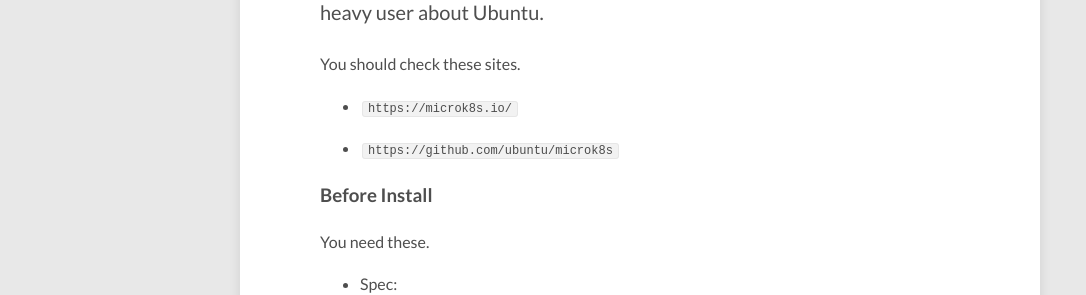
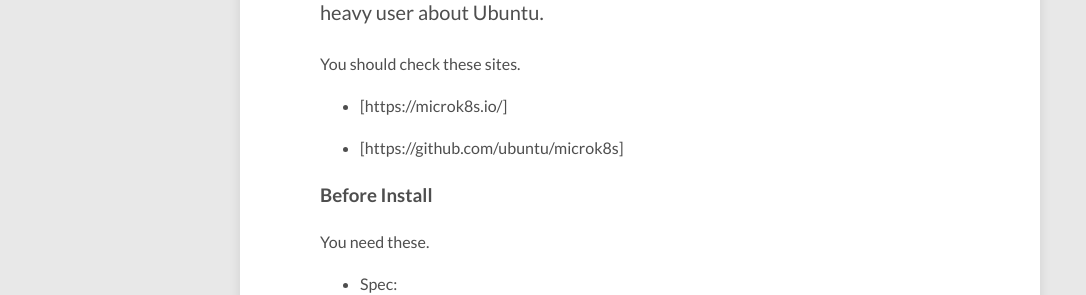
Before and after one commit to longlg88/longlg88.github.io, a Jekyll site: the page built from _posts/2019-07-22-microk8s.md, in a window 1280 px wide and 900 px high. Shown: the part 323-618 px from the top of the window, without its empty margins (0-1086 px from the left). Built offline with Jekyll 4.4.1, drawn with Linux system fonts in a browser that asks for light colours; nearby versions of some CDN libraries.

```diff
--- a/_posts/2019-07-22-microk8s.md
+++ b/_posts/2019-07-22-microk8s.md
@@ -8,9 +8,9 @@ categories: microk8s
 MicroK8S is made in CNCF. Ubuntu provided this platform and I'm a heavy user about Ubuntu.
 
 You should check these sites.
-  * `https://microk8s.io/`
+  * [https://microk8s.io/]
 
-  * `https://github.com/ubuntu/microk8s`
+  * [https://github.com/ubuntu/microk8s]
 
 
 
```
